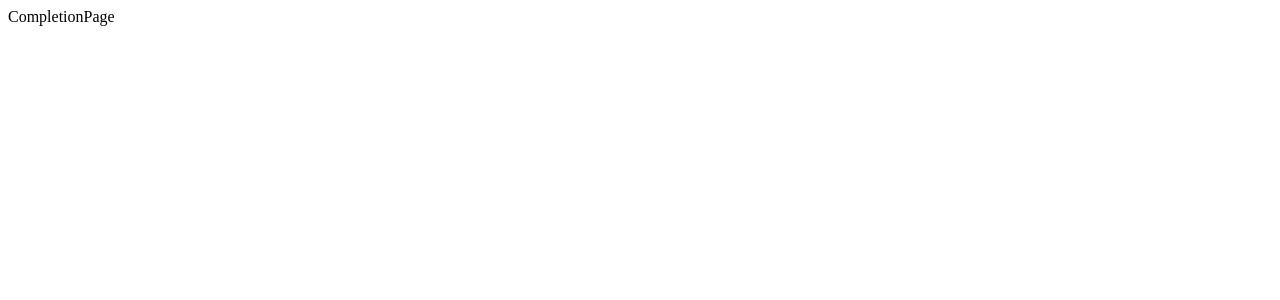
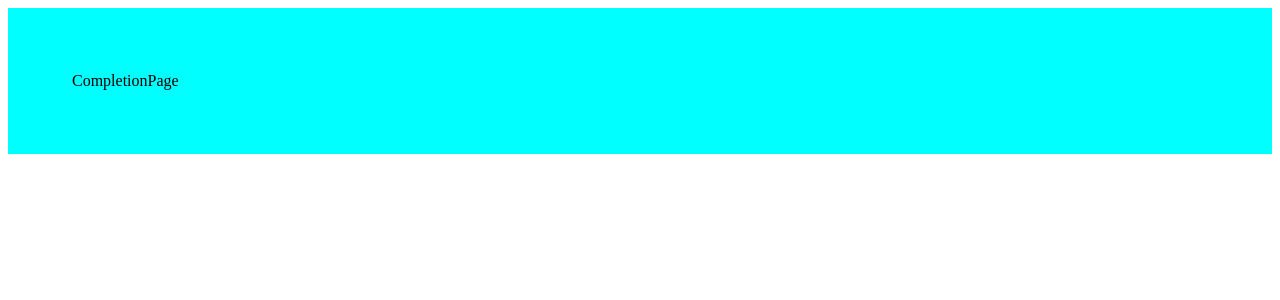
Before and after one commit to Woo-Seok-Han/survey-pie, a React (Create React App) app: page /surveys/done in a window 1280 px wide. Shown: the top 300 px of the page. Built offline with nearby package versions, Linux system fonts and the light colour scheme.

Commit message:
styled-components 적용 및 테스트

```diff
--- a/package.json
+++ b/package.json
@@ -7,10 +7,13 @@
     "@testing-library/jest-dom": "^6.6.3",
     "@testing-library/react": "^16.3.0",
     "@testing-library/user-event": "^13.5.0",
+    "components": "^0.1.0",
     "react": "^19.1.0",
     "react-dom": "^19.1.0",
     "react-router-dom": "^7.5.3",
     "react-scripts": "5.0.1",
+    "styled": "^1.0.0",
+    "styled-components": "^6.1.18",
     "web-vitals": "^2.1.4"
   },
   "scripts": {
--- a/src/pages/CompletionPage/index.js
+++ b/src/pages/CompletionPage/index.js
@@ -1,5 +1,12 @@
+import styled from 'styled-components';
+
 function CompletionPage() {
-  return <div>CompletionPage</div>;
+  return <CompletionPageWrapper>CompletionPage</CompletionPageWrapper>;
 }
 
+const CompletionPageWrapper = styled.div`
+  background: aqua;
+  padding: 4em;
+`;
+
 export default CompletionPage;
```
Also changed, not shown: 1 other file (tests, documents, lock files or other folders).
